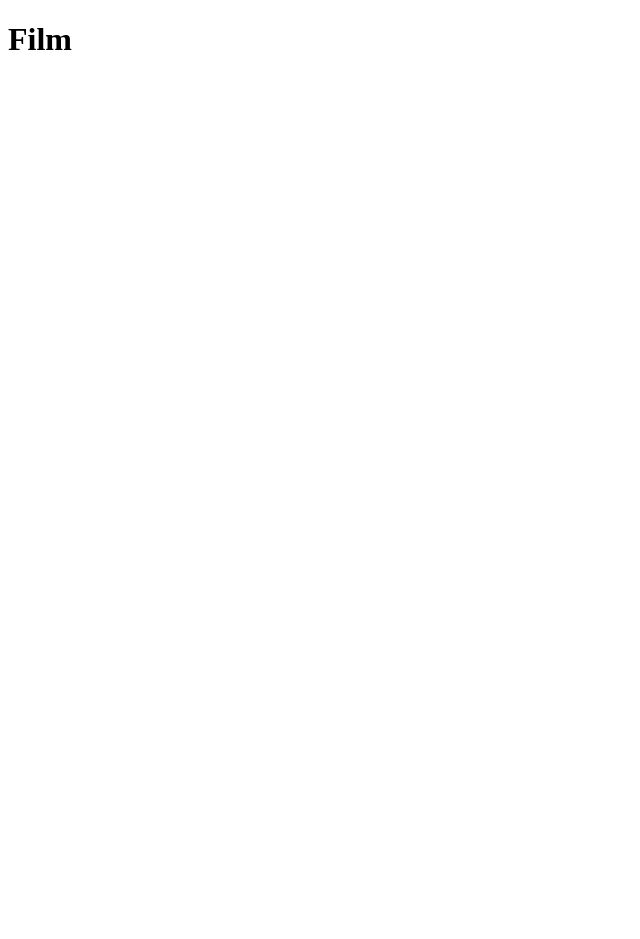
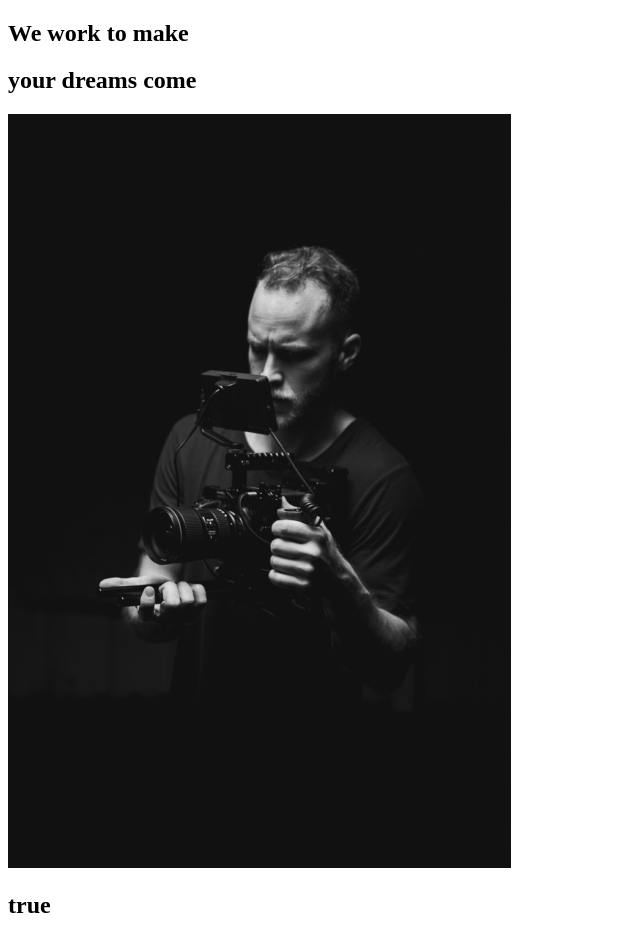
Before and after one commit to AvellaJB/tuto-capture-annotation, a React (Create React App) app: page / in a window 1280 px wide. Shown: the top 939 px of the page, without its empty margins (0-640 px from the left). Before the commit the page ends 800 px from the top, so only its background shows below. Built offline with nearby package versions, Linux system fonts and the light colour scheme.

Commit message:
2. About Section

```diff
--- a/src/App.js
+++ b/src/App.js
@@ -1,8 +1,10 @@
 import React from "react";
+import AboutUs from "./pages/AboutUs";
+
 function App() {
   return (
     <div className="App">
-      <h1>Film</h1>
+      <AboutUs />
     </div>
   );
 }
--- /dev/null
+++ b/src/components/AboutSection.js
@@ -0,0 +1,32 @@
+import React from "react";
+import home1 from "../img/home1.png";
+const AboutSection = () => {
+  return (
+    <div>
+      <div className="description">
+        <div className="title">
+          {/* Ici on sépare le titre en plusieurs div parce qu'on veux les animer indépendament les uns des autres */}
+          <div className="hide">
+            <h2>We work to make</h2>
+          </div>
+          <div className="hide">
+            <h2>
+              your <span>dreams</span> come
+            </h2>
+          </div>
+          <div className="hide">
+            <img src={home1} alt="guy with a camera" />
+            <h2>true</h2>
+          </div>
+        </div>
+        <p>
+          Contact us for any Photography or Videography ideas that you have. We
+          have professionals with amazing skills.
+        </p>
+        <button>Contact Us</button>
+      </div>
+    </div>
+  );
+};
+
+export default AboutSection;
--- /dev/null
+++ b/src/pages/AboutUs.js
@@ -0,0 +1,9 @@
+import React from "react";
+//Page components
+import AboutSection from "../components/AboutSection";
+
+const AboutUs = () => {
+  return <AboutSection />;
+};
+
+export default AboutUs;
```
